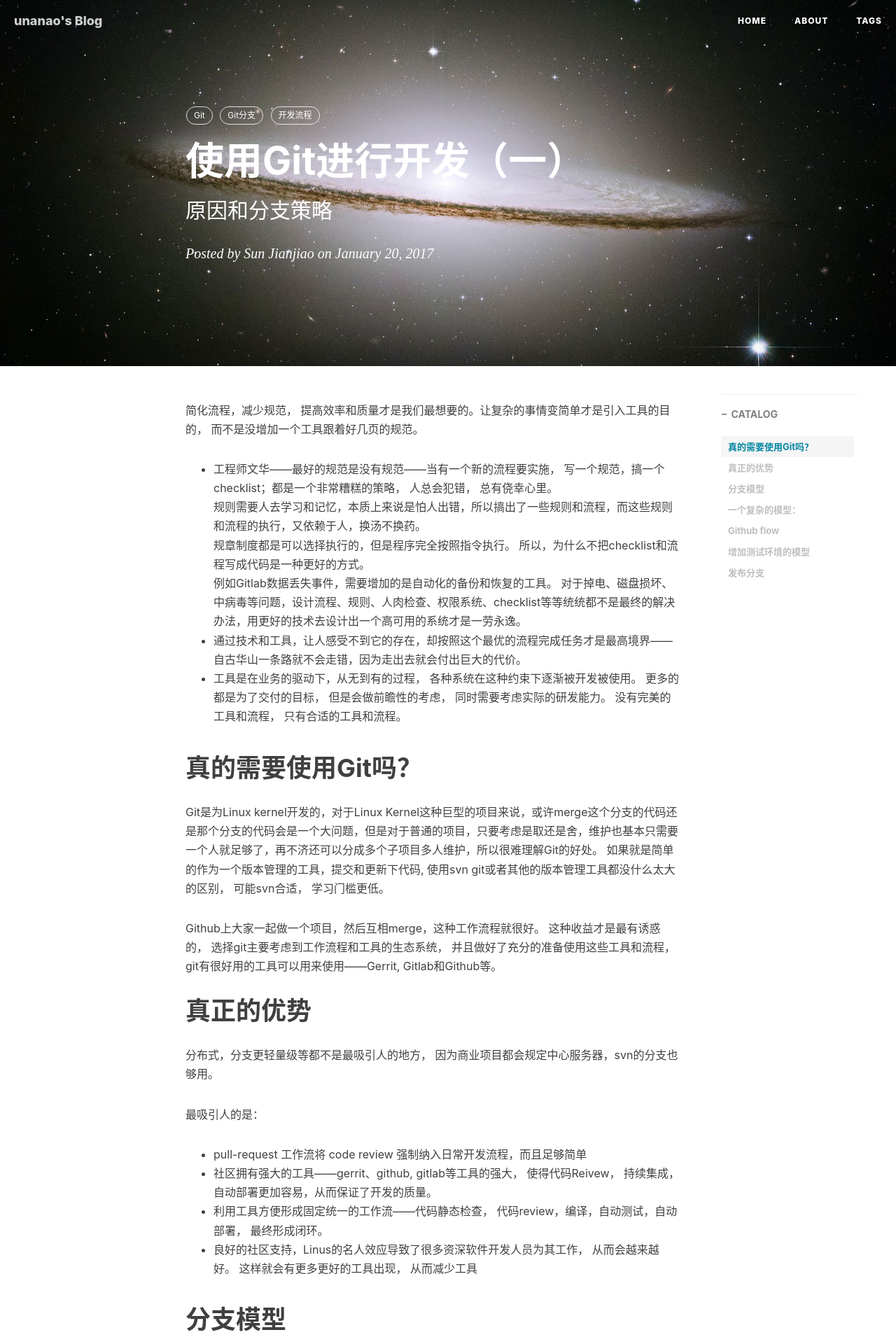
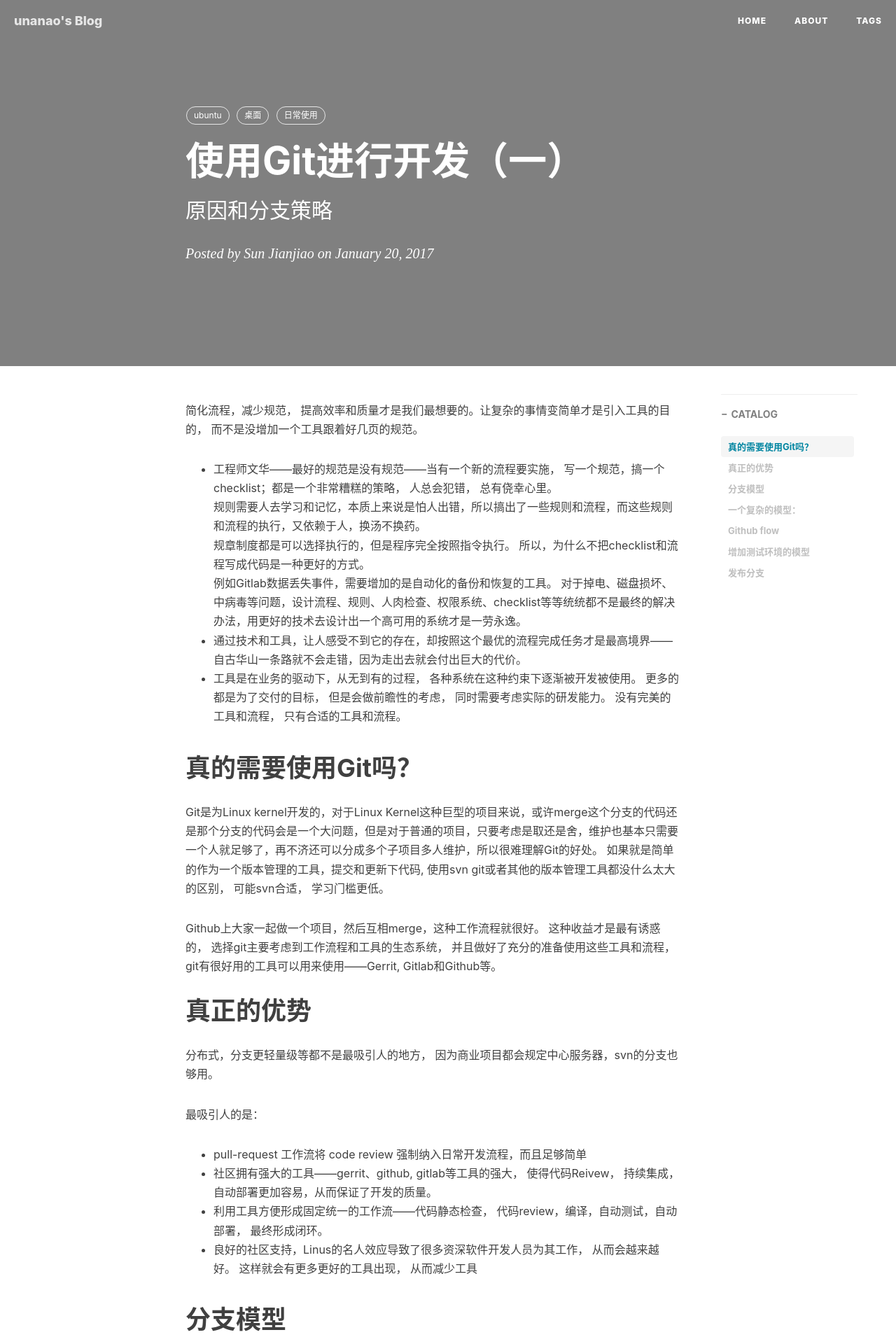
Before and after one commit to xuyumeng/xuyumeng.github.io, a Jekyll site: the page built from _posts/2017-1-20-git.md, in a window 1280 px wide. Shown: the top 1920 px of the page at 70% size. Built offline with Jekyll 4.4.1, drawn with Linux system fonts in a browser that asks for light colours; nearby versions of some CDN libraries; comment, search, counter and statistics services are not loaded.

Commit message:
add title

```diff
--- a/_posts/2017-1-20-git.md
+++ b/_posts/2017-1-20-git.md
@@ -4,12 +4,12 @@ title:      "使用Git进行开发（一）"
 subtitle:   "原因和分支策略"
 date:       2017-01-20 16:08:00 +08:00
 author:     "Sun Jianjiao <jianjiaosun@163.com>"
-header-img: "img/bg/railway-station-1363771_1280.jpg"
+header-img: "img/bg/default-bg.jpg"
 catalog: true
 tags:
-    - Git
-    - Git分支
-    - 开发流程
+    - ubuntu
+    - 桌面
+    - 日常使用
 
 ---
 
```
Also changed, not shown: _posts/img/bg/default-bg.jpg (added).
